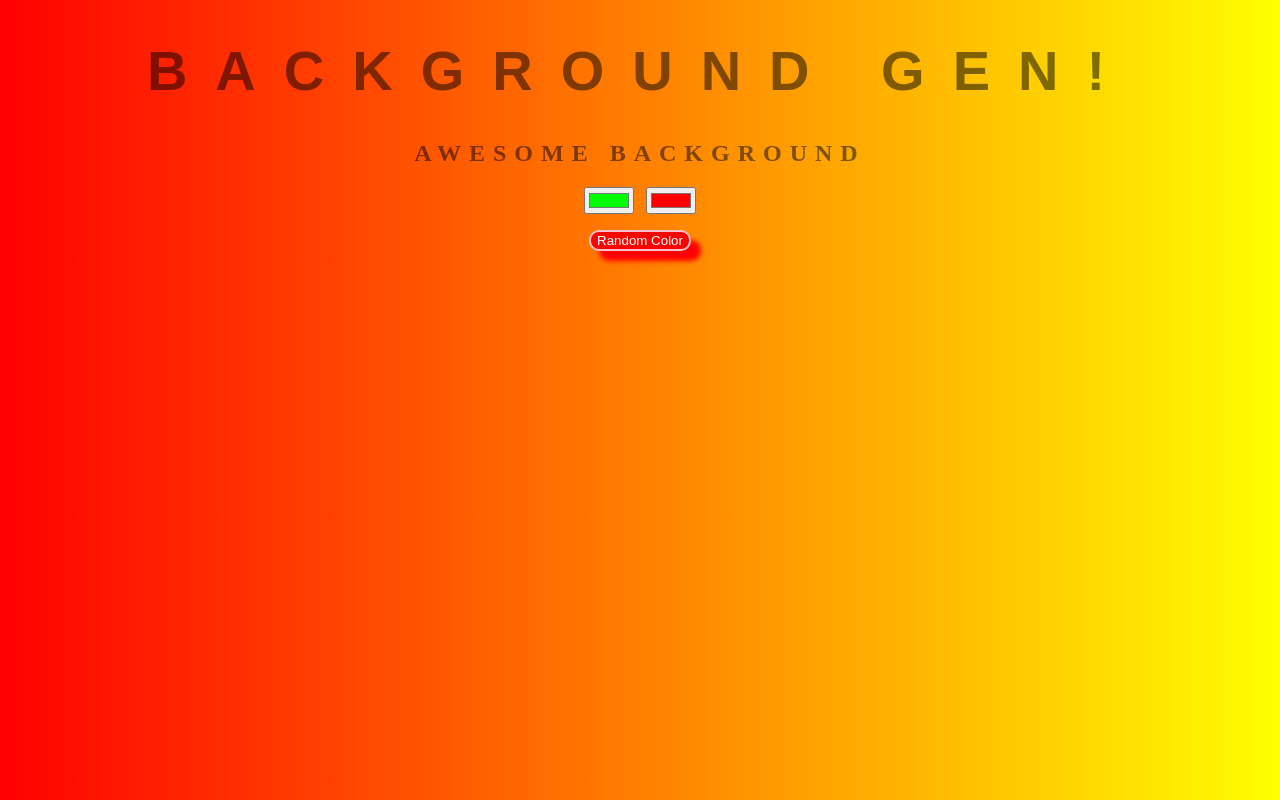
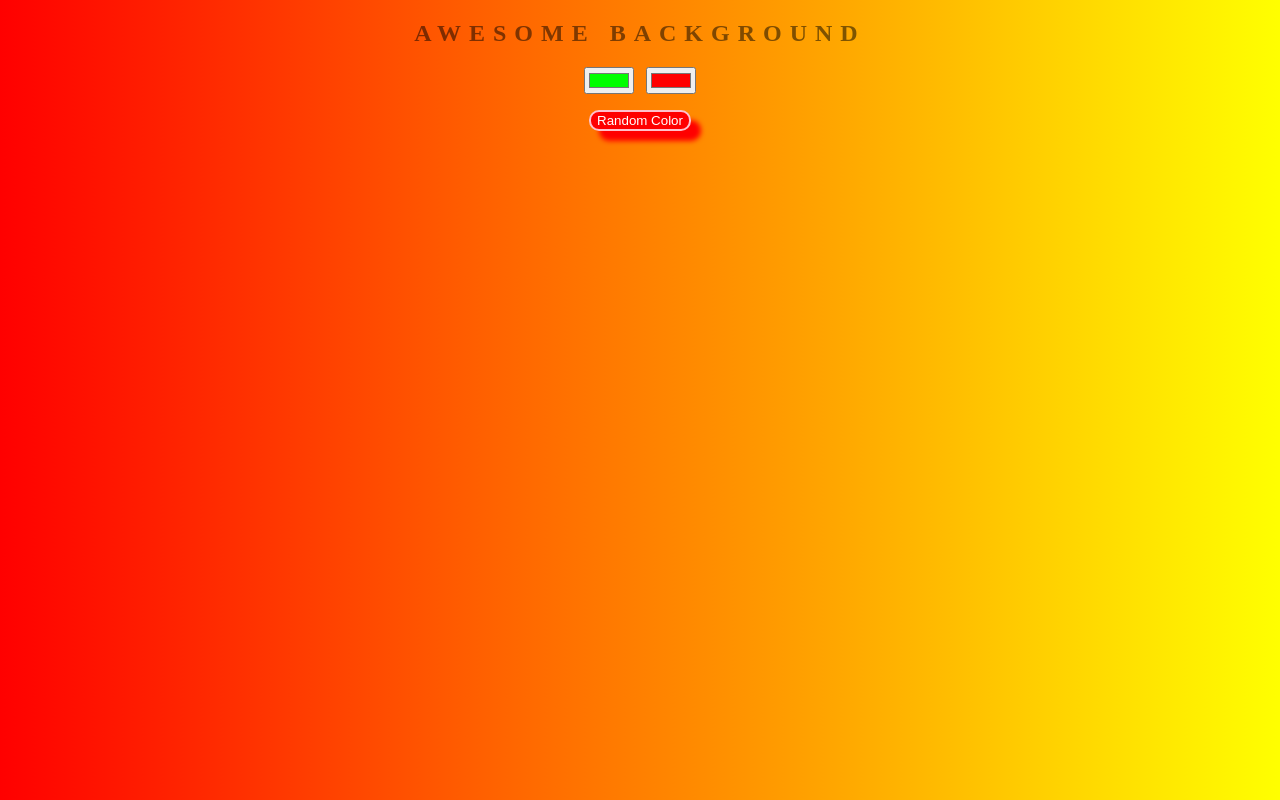
Before and after one commit to lreddin/background-generator, a plain HTML site: page index.html in a window 1280 px wide. Drawn offline with Linux system fonts and the light colour scheme.

Commit message:
erased h1

```diff
--- a/index.html
+++ b/index.html
@@ -10,7 +10,7 @@
 </head>
 
 <body id='gradient'>
-    <h1>Background Gen!</h1>
+
     <h2>Awesome background</h2>
     <!-- add tile elemnt to remove error ignoring label accessibility -->
     <input type="color" name="color1" value="#00FF00" class="color1">
```
